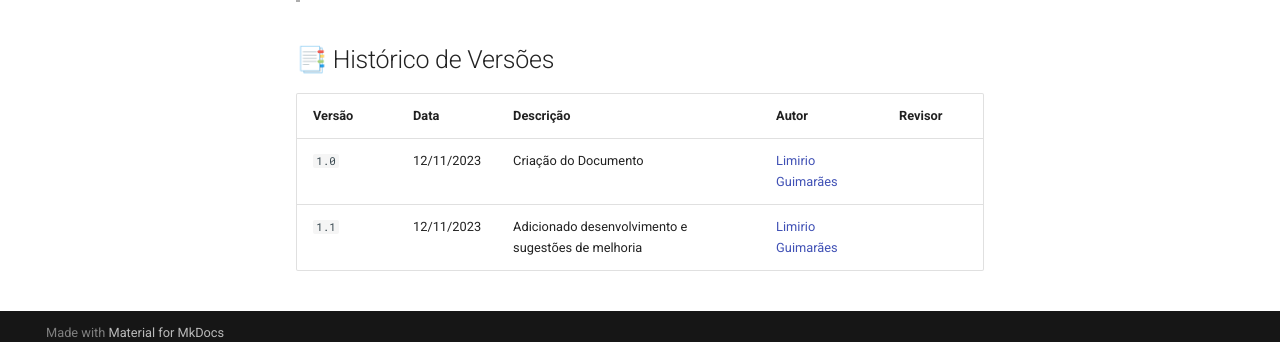
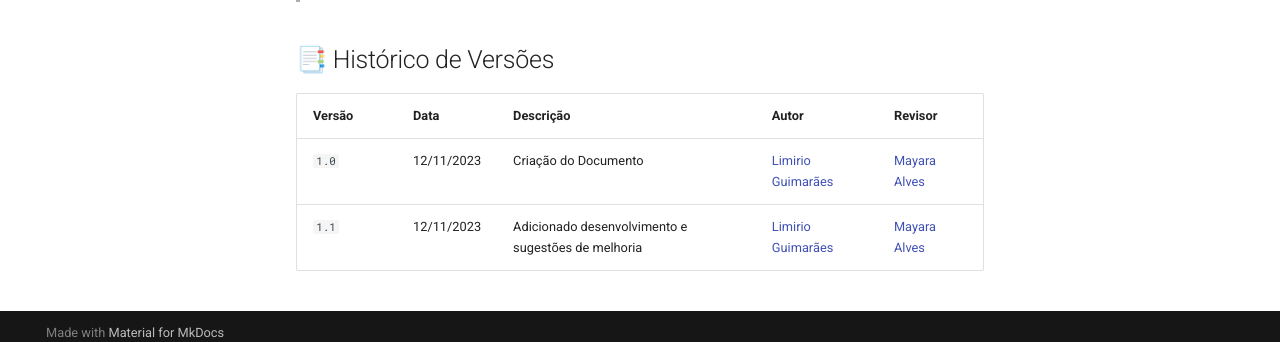
Before and after one commit to Requisitos-de-Software/2023.2-Carteira_Digital_de_Transito, an MkDocs documentation site: the page built from docs/verificacao/tecnicasDeElicitacao/questionario.md, in a window 1280 px wide and 900 px high, scrolled down 1385 px. Shown: the part 545-887 px from the top of the window. Built offline with MkDocs 1.6.1 and Material for MkDocs 9.7.7, drawn with Linux system fonts in a browser that asks for light colours.

Commit message:
Update questionario.md
Adicionando revisão

```diff
--- a/docs/verificacao/tecnicasDeElicitacao/questionario.md
+++ b/docs/verificacao/tecnicasDeElicitacao/questionario.md
@@ -78,5 +78,5 @@ Adicionar uma tabela com a listagem das perguntas apresentadas no questionário.
 
 | Versão | Data       | Descrição                                       | Autor                                          | Revisor                                      |
 | ------ | ---------- | ----------------------------------------------- | -----------------------------------------------| ---------------------------------------------|
-| `1.0`  | 12/11/2023 | Criação do Documento | [Limirio Guimarães](https://github.com/LimirioGuimaraes) |  |
-| `1.1`  | 12/11/2023 | Adicionado desenvolvimento e sugestões de melhoria | [Limirio Guimarães](https://github.com/LimirioGuimaraes) |  |
+| `1.0`  | 12/11/2023 | Criação do Documento | [Limirio Guimarães](https://github.com/LimirioGuimaraes) |  [Mayara Alves](https://github.com/Mayara-tech) |
+| `1.1`  | 12/11/2023 | Adicionado desenvolvimento e sugestões de melhoria | [Limirio Guimarães](https://github.com/LimirioGuimaraes) | [Mayara Alves](https://github.com/Mayara-tech)  |
```
